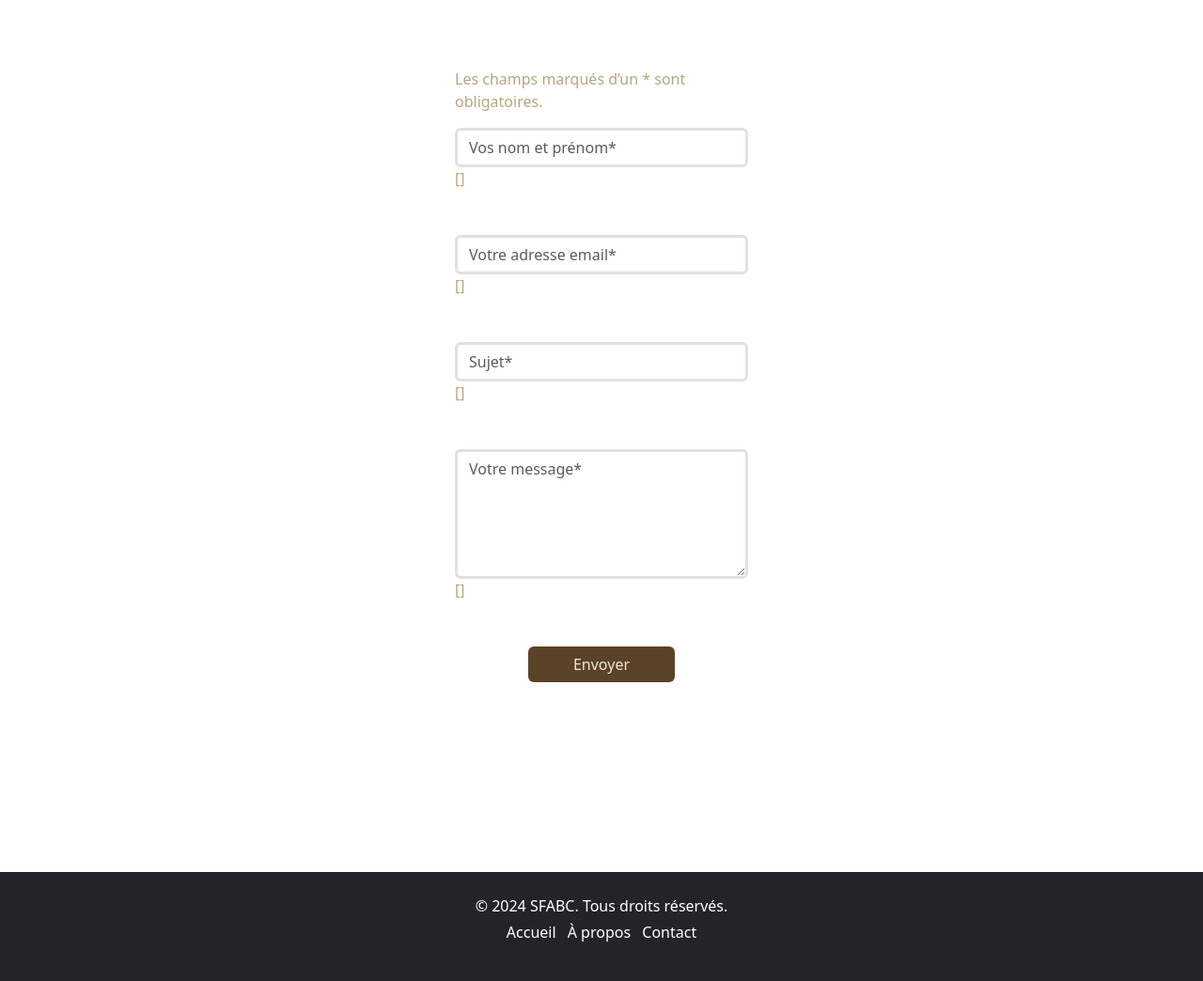
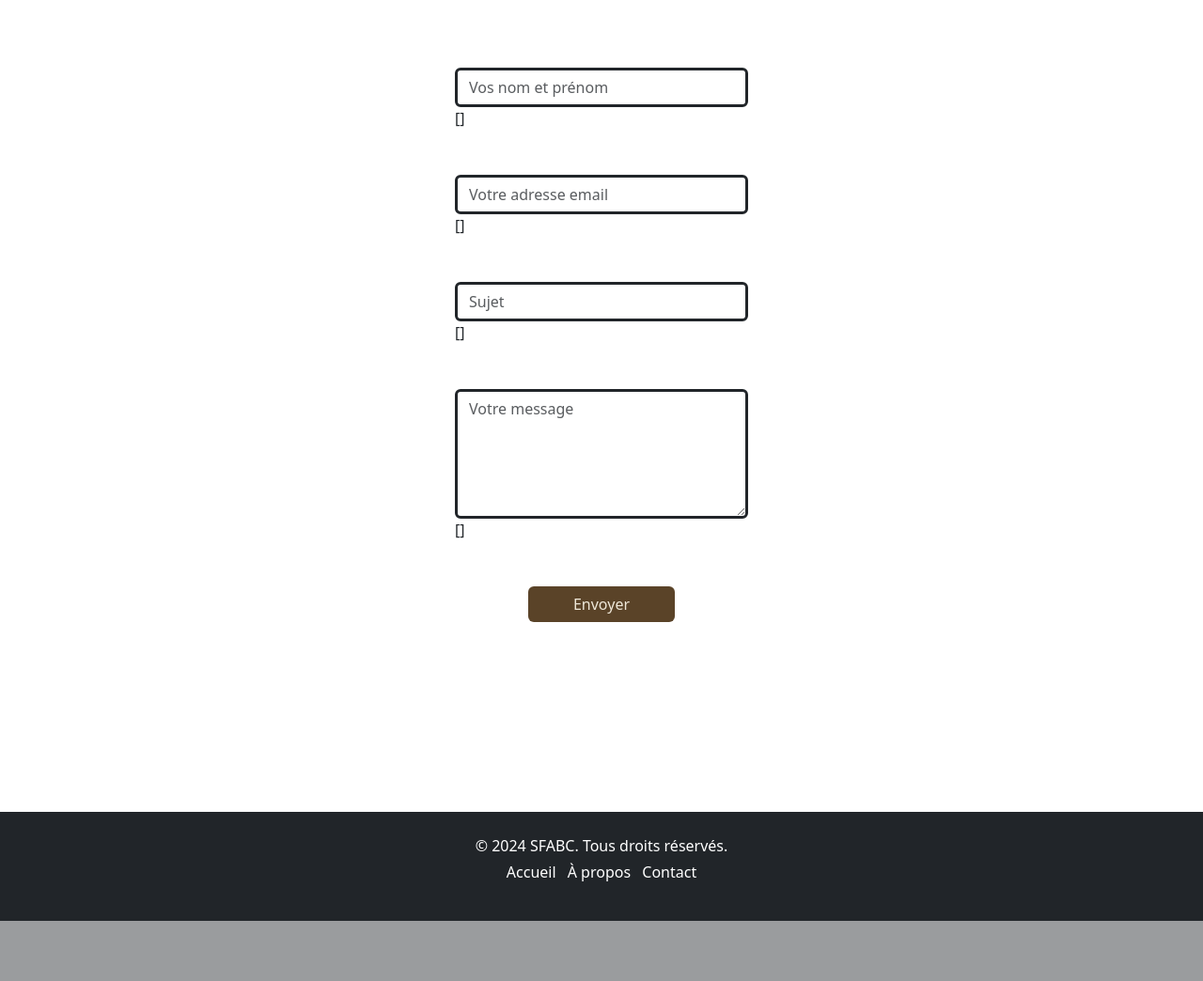
Before and after one commit to TonyyyB/projet-sfabc, a Django app: template sfabc/sfabc/templates/pages/contact.html in a window 1280 px wide. Shown: the part 1047-2091 px from the top of the page at 94% size. After the commit the page ends 2027 px from the top, so only its background shows below. Run offline with Django 5.2, Linux system fonts and the light colour scheme; the template is opened without the code that fills it: most values are stand-ins (such as "Sample title", 1, 10 or a date in 2020); grey boxes marked "Sample" are stand-in pictures; some libraries are stand-ins or nearby versions.

Commit message:
contatc sans color de placeholder

```diff
--- a/sfabc/apps/core/views.py
+++ b/sfabc/apps/core/views.py
@@ -48,9 +48,9 @@ class ContactView(FormView):
 
     def form_valid(self, form):
         send_mail(
-            subject=f"{form.cleaned_data['name'] } vous contacte pour: {form.cleaned_data['subject']}",
-            message=form.cleaned_data['message'],
-            from_email=form.cleaned_data['email'],
+            subject=f"{form.cleaned_data['Nom'] } vous contacte pour: {form.cleaned_data['Sujet']}",
+            message=form.cleaned_data['Message'],
+            from_email=form.cleaned_data['Email'],
             recipient_list=['']
         ),
         return super().form_valid(form)
--- a/sfabc/sfabc/templates/pages/contact.html
+++ b/sfabc/sfabc/templates/pages/contact.html
@@ -3,26 +3,29 @@
 
 
 {% block content %}
-<div class="d-flex flex-column align-items-center color-text-contact m-3">
+<div class="d-flex flex-column align-items-center m-3">
     <form method="post" action="" class="w-25">
         {% csrf_token %}
         {{ form.non_field_errors }}
-        <p>Les champs marqués d’un * sont obligatoires.</p>
         <div class="mb-5">
-            <input type="text" name="name" placeholder="Vos nom et prénom*" value="{{ form.name.value|default_if_none:'' }}" class="form-control border border-3 color-border-contact  color-text-contact">
-            {{ form.name.errors }}
+
+            <input type="text" name="name" placeholder="Vos nom et prénom"  value="{{ form.name.value|default_if_none:'' }}" class="form-control border border-3 border-dark color-border-contact  color-text-contact">
+            {{ form.Nom.errors }}
         </div>
         <div class="my-5">
-            <input type="email" name="email" placeholder="Votre adresse email*" value="{{ form.email.value|default_if_none:'' }}" class="form-control border border-3 color-border-contact  color-text-contact">
-            {{ form.email.errors }}
+
+            <input type="email" name="email" placeholder="Votre adresse email" value="{{ form.email.value|default_if_none:'' }}" class="form-control border border-3 border-dark color-border-contact  color-text-contact">
+            {{ form.Email.errors }}
         </div>
         <div class="my-5">
-            <input type="text" name="subject" placeholder="Sujet*"  value="{{ form.subject.value|default_if_none:'' }}" class="form-control border border-3 color-border-contact  color-text-contact">
-            {{ form.subject.errors }}
+
+            <input type="text" name="subject" placeholder="Sujet"  value="{{ form.subject.value|default_if_none:'' }}" class="form-control border border-3 color-border-contact border-dark  color-text-contact">
+            {{ form.Sujet.errors }}
         </div>
         <div class="my-5">
-            <textarea name="message" rows="5" class="form-control border border-3 color-border-contact  color-text-contact" placeholder="Votre message*" value="{{ form.subject.value|default_if_none:'' }}"></textarea>
-            {{ form.message.errors }}
+
+            <textarea name="message" rows="5" class="form-control border border-3 color-border-contact border-dark  color-text-contact" placeholder="Votre message" value="{{ form.subject.value|default_if_none:'' }}"></textarea>
+            {{ form.Message.errors }}
         </div>
 
         <div class="my-5  d-flex align-items-center justify-content-center">
--- a/sfabc/static/css/styles.css
+++ b/sfabc/static/css/styles.css
@@ -196,7 +196,7 @@ hr {
   background-color: #5A4328 !important;
 }
 
-.color-text-contact {
+.color-text-contact ::placeholder {
   color: #B8A67E !important;
 }
 
```
Also changed, not shown: sfabc/apps/core/forms.py (+4 -4 lines).
